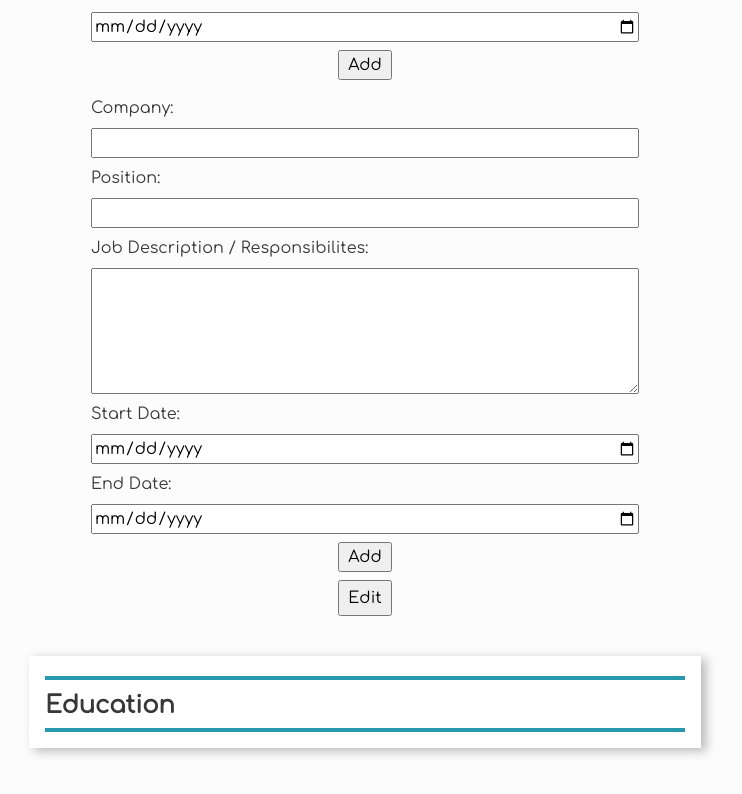
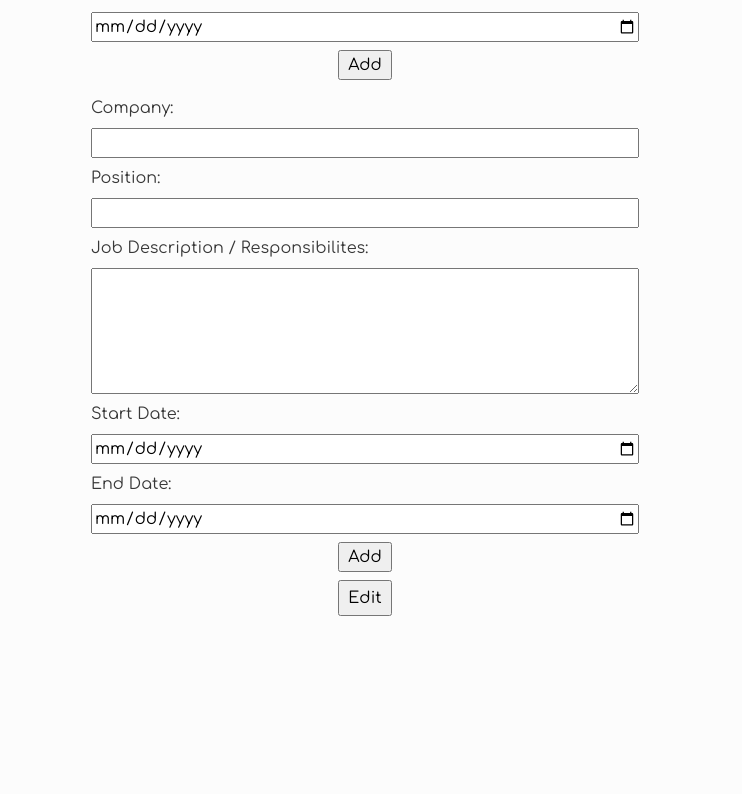
Before and after one commit to JonathanNoH/CV-creator, a React (Create React App) app: page / in a window 1280 px wide. Shown: the part 614-1408 px from the top of the page, without its empty margins (275-1017 px from the left). After the commit the page ends 1230 px from the top, so only its background shows below. Built offline with nearby package versions, Linux system fonts and the light colour scheme.

Commit message:
resume now only visible once at least some information is input

```diff
--- a/src/App.js
+++ b/src/App.js
@@ -61,12 +61,13 @@ class App extends React.Component {
           />
           <Experience />
         </div>
-        <Resume
+        {(this.state.educationList.length > 0 || Object.keys(this.state.general).length > 0) &&
+          <Resume
           general={this.state.general}
           educationList={this.state.educationList}
           onItemEditClicked={this.handleEducationEdit}
           onEducationRemove={this.handleEducationRemove}
-        />
+        />}
       </div>
     );
   }
```
